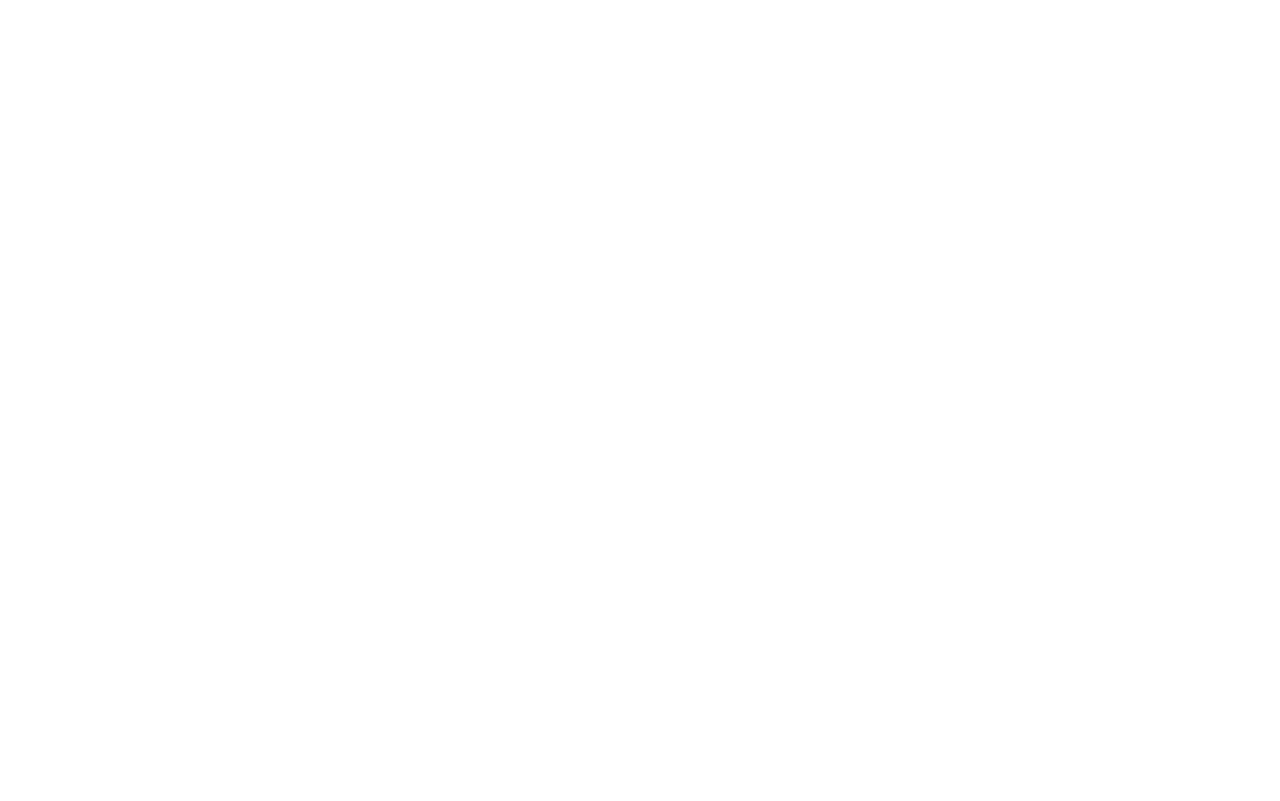
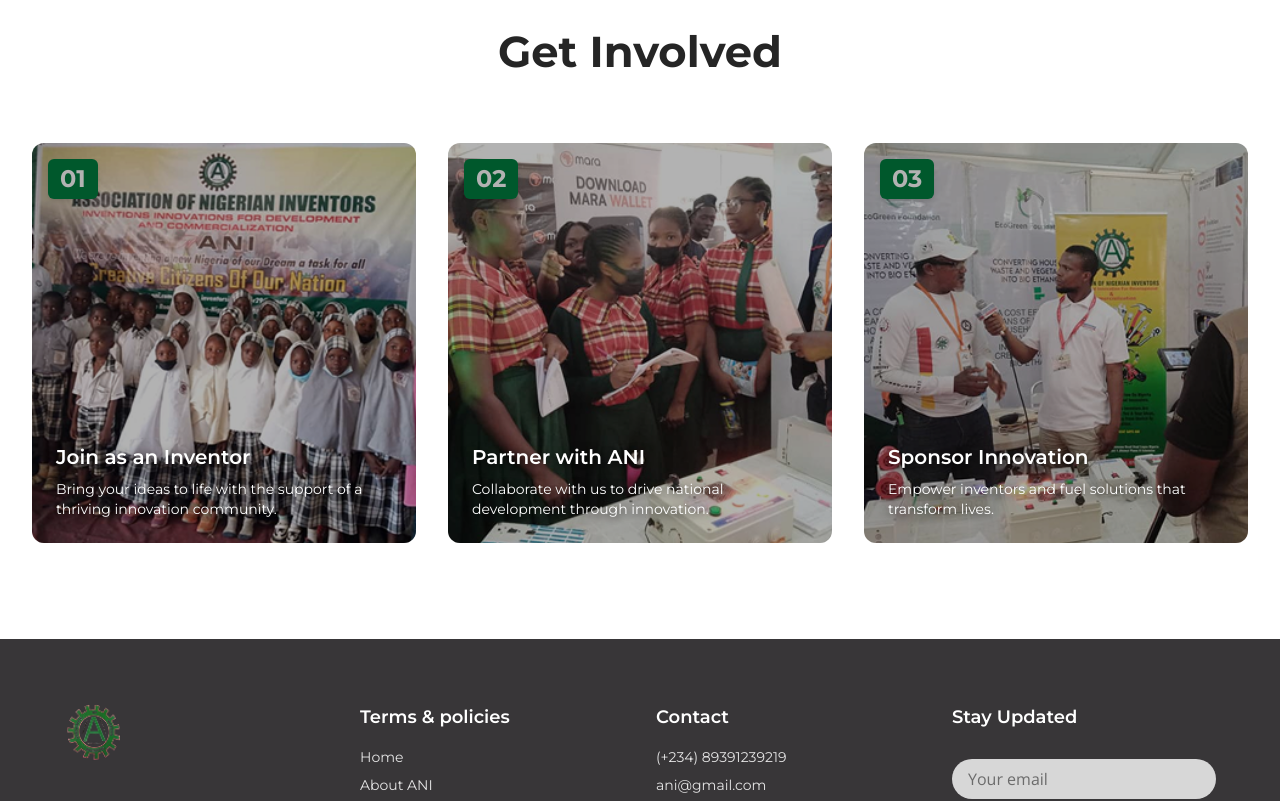
Before and after one commit to Starwox-IT/ANI, a React (Vite) app: page / in a window 1280 px wide. Shown: the part 3433-4234 px from the top of the page. Before the commit the page ends 3019 px from the top, so only its background shows below. Built offline with nearby package versions, Linux system fonts and the light colour scheme.

Commit message:
Latest update

```diff
--- a/package.json
+++ b/package.json
@@ -20,10 +20,11 @@
     "react": "^19.1.1",
     "react-dom": "^19.1.1",
     "react-fast-marquee": "^1.6.5",
-    "swiper": "^12.0.1",
     "react-icons": "^5.5.0",
+    "react-router-dom": "^7.9.1",
     "react-slick": "^0.31.0",
-    "slick-carousel": "^1.8.1"
+    "slick-carousel": "^1.8.1",
+    "swiper": "^12.0.1"
   },
   "devDependencies": {
     "@eslint/js": "^9.33.0",
--- a/src/App.jsx
+++ b/src/App.jsx
@@ -1,12 +1,21 @@
-import React from 'react'
-import Home from './components/Home/Home'
-import Invention from './components/Invention/Invention'
+import React from "react";
+import { Routes, Route } from "react-router-dom";
+import Home from "./components/Home/Home";
+import Invention from "./components/Invention/Invention";
+import Nav from "./components/Home/Nav/Nav";
+import Footer from "./components/Home/Footer/Footer";
 
 const App = () => {
   return (
+    <>
+      <Nav />
+      <Routes>
+        <Route path="/" element={<Home />} />
+        <Route path="/about" element={<Invention />} />
+      </Routes>
+      <Footer />
+    </>
+  );
+};
 
-     <Invention />
-  )
-}
-
-export default App
+export default App;
--- a/src/components/Home/Home.jsx
+++ b/src/components/Home/Home.jsx
@@ -1,11 +1,9 @@
 import React from 'react'
-import Nav from './Nav/Nav'
 import Hero from './Hero/Hero'
 import HeroImgSlide from './HeroImgSlide/HeroImgSlide'
 import HeroMission from './HeroMission/HeroMission'
 import SpotlightInventions from './SpotlightInventions/SpotlightInventions'
 import InnovationTimeline from './InnovationTimeline/InnovationTimeline'
-import Footer from './Footer/Footer'
 import GetInvolved from './GetInvolved/GetInvolved'
 
 
@@ -13,17 +11,14 @@
   return (
     <div className="home-container">
         <div className="home-wrapper">
-            <Nav/>
             <Hero/>
             <HeroImgSlide/>
             <HeroMission/>
             <SpotlightInventions/>
             <InnovationTimeline/>
             <GetInvolved/>
-            <Footer/>
         </div>
     </div>
-
   )
 }
 
--- a/src/components/Home/Nav/Nav.jsx
+++ b/src/components/Home/Nav/Nav.jsx
@@ -1,12 +1,13 @@
 import { useState } from "react";
-import Logo from "../../../assets/logo.png"
+import Logo from "../../../assets/logo.png";
+import { Link } from "react-router-dom";
 
 export default function Nav() {
   const [isOpen, setIsOpen] = useState(false);
 
   const navLinks = [
-    { name: "Home", href: "#" },
-    { name: "About ANI", href: "#" },
+    { name: "Home", href: "/" },
+    { name: "About ANI", href: "/about" },
     { name: "Innovations", href: "#" },
     { name: "Events & Exhibitions", href: "#" },
     { name: "Inventor Stories", href: "#" },
@@ -21,20 +22,30 @@
         <div className="flex justify-between h-20">
           {/* Logo */}
           <div className="flex items-center">
-           <img src={Logo} alt="" className="w-[50px]"/>
+            <img src={Logo} alt="ANI Logo" className="w-[50px]" />
           </div>
 
           {/* Desktop Menu */}
           <div className="hidden md:flex items-center space-x-6">
-            {navLinks.map((link) => (
+            {navLinks.map((link) =>
+              link.href === "/" || link.href === "/about" ? (
+                <Link
+                  key={link.name}
+                  to={link.href}
+                  className="font-montserrat text-[14px] text-[#1D1D1D] hover:text-brandGreen transition-colors"
+                >
+                  {link.name}
+                </Link>
+              ) : (
                 <a
                   key={link.name}
                   href={link.href}
-                className="font-montserrat text-[14px] text-[#1D1D1D] hover:text-brandGreen transition-colors "
+                  className="font-montserrat text-[14px] text-[#1D1D1D] hover:text-brandGreen transition-colors"
                 >
                   {link.name}
                 </a>
-            ))}
+              )
+            )}
             <a
               href="#"
               className="font-heading ml-4 bg-brandGreen border border-primary hover:text-white px-4 py-2 rounded-lg hover:bg-primary transition-colors"
@@ -81,7 +92,16 @@
       {isOpen && (
         <div className="md:hidden bg-white shadow-md">
           <div className="px-8 pt-2 pb-8 space-y-4">
-            {navLinks.map((link) => (
+            {navLinks.map((link) =>
+              link.href === "/" || link.href === "/about" ? (
+                <Link
+                  key={link.name}
+                  to={link.href}
+                  className="block text-gray-700 hover:text-brandGreen transition-colors"
+                >
+                  {link.name}
+                </Link>
+              ) : (
                 <a
                   key={link.name}
                   href={link.href}
@@ -89,10 +109,11 @@
                 >
                   {link.name}
                 </a>
-            ))}
+              )
+            )}
             <a
               href="#"
-              className=" bg-brandGreen border border-primary hover:text-white px-4 py-2 rounded-md  transition-colors"
+              className="bg-brandGreen border border-primary hover:text-white px-4 py-2 rounded-md transition-colors"
             >
               Become a Member
             </a>
--- a/src/components/Invention/Invention.jsx
+++ b/src/components/Invention/Invention.jsx
@@ -4,11 +4,11 @@
 import OurOrigin from './OurOrigin/OurOrigin';
 import MissionPrinciples from './MissionPrinciples/MissionPrinciples';
 import Nav from '../Home/Nav/Nav';
+import Footer from '../Home/Footer/Footer';
 
 const Invention = () => {
     return (
         <div>
-            <Nav />
             <Hero />
             <OurOrigin />
             <MissionPrinciples />
--- a/src/index.css
+++ b/src/index.css
@@ -1,6 +1,7 @@
 @import url('https://fonts.googleapis.com/css2?family=Montserrat:ital,wght@0,100..900;1,100..900&display=swap');
 @import url('https://fonts.googleapis.com/css2?family=Open+Sans:ital,wght@0,300..800;1,300..800&display=swap');
 @import url('https://fonts.googleapis.com/css2?family=Quicksand:wght@300..700&display=swap');
+
 @import "tailwindcss";
 
 @theme {
--- a/src/main.jsx
+++ b/src/main.jsx
@@ -1,11 +1,14 @@
-import { StrictMode } from 'react'
-import { createRoot } from 'react-dom/client'
-import './index.css'
-import App from './App.jsx'
-import './index.css'
+import { StrictMode } from "react";
+import { createRoot } from "react-dom/client";
+import "./index.css";
+import App from "./App.jsx";
+import "./index.css";
+import { BrowserRouter } from "react-router-dom";
 
-createRoot(document.getElementById('root')).render(
+createRoot(document.getElementById("root")).render(
   <StrictMode>
-    <App />
-  </StrictMode>,
-)
+    <BrowserRouter>
+      <App />
+    </BrowserRouter>
+  </StrictMode>
+);
```
Also changed, not shown: 1 other file (tests, documents, lock files or other folders). Lines whose indentation alone changed are shown as unchanged.
